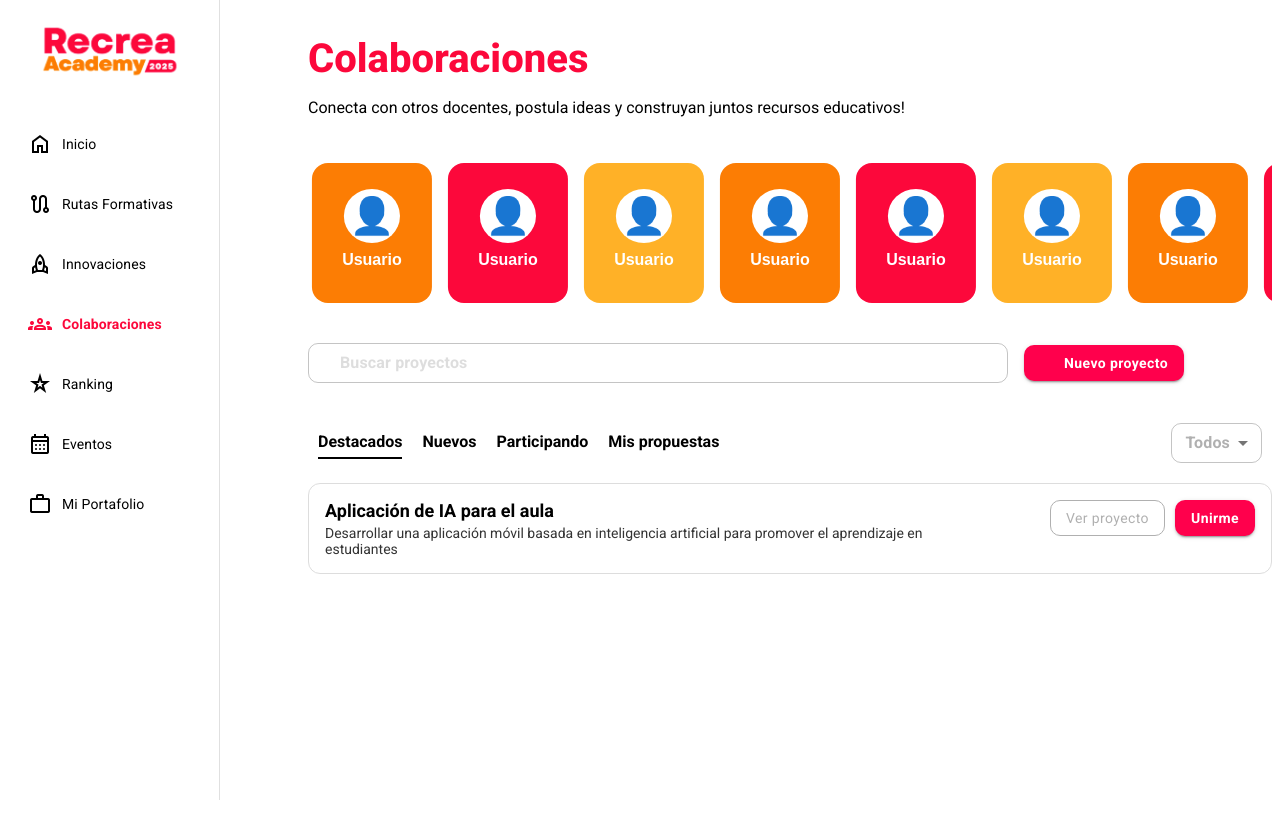
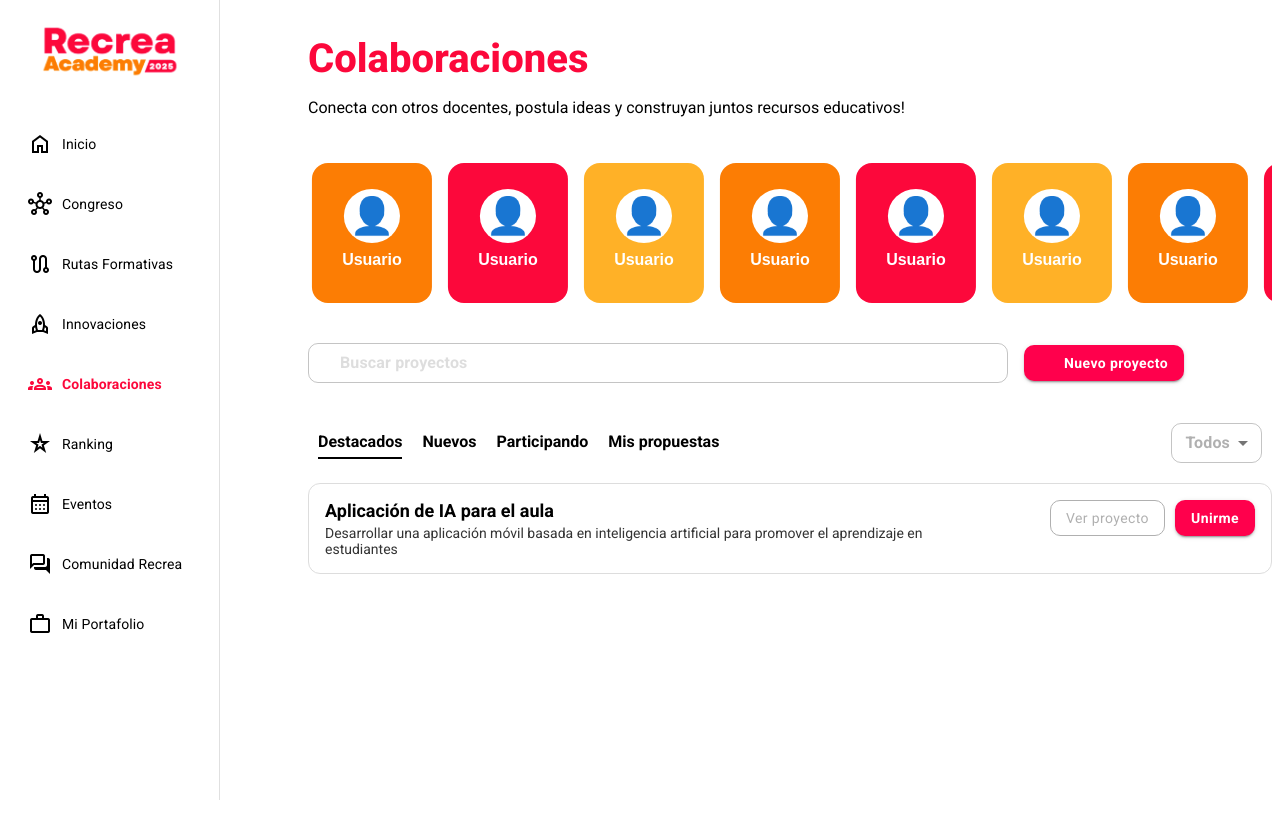
Before and after one commit to aleyrasg/RecreaAcademy, a React (Vite) app in the folder recreaacademy/: page /RecreaAcademy/colaboraciones in a window 1280 px wide. Built offline with nearby package versions, Linux system fonts and the light colour scheme; no server answers; some icons are missing.

Commit message:
Actualizacion sidebar congreso y foro

```diff
--- a/recreaacademy/src/components/Sidebar/sidebar.jsx
+++ b/recreaacademy/src/components/Sidebar/sidebar.jsx
@@ -22,6 +22,15 @@ const Sidebar = () => {
             <Link to="/" className={isActive("/") ? "active" : ""}>
               <span className="material-symbols-outlined">home</span>
               <Typography sx={{ m: 2 }}>Inicio</Typography>
+            </Link>
+          </li>
+          <li>
+            <Link
+              to="/congreso"
+              className={isActive("/congreso") ? "active" : ""}
+            >
+              <span class="material-symbols-outlined">hub</span>
+              <Typography sx={{ m: 2 }}>Congreso</Typography>
             </Link>
           </li>
           <li>
@@ -71,6 +80,15 @@ const Sidebar = () => {
           </li>
           <li>
             <Link
+              to="/foro"
+              className={isActive("/comunidad") ? "active" : ""}
+            >
+              <span class="material-symbols-outlined">forum</span>
+              <Typography sx={{ m: 2 }}>Comunidad Recrea</Typography>
+            </Link>
+          </li>
+          <li>
+            <Link
               to="/mi-portafolio"
               className={isActive("/mi-portafolio") ? "active" : ""}
             >
--- a/recreaacademy/src/main.jsx
+++ b/recreaacademy/src/main.jsx
@@ -19,6 +19,9 @@ import Ranking from './pages/Ranking/Ranking';
 import NotFound from './pages/NotFound';
 import LoginPage from './pages/Login/LoginPage';
 import Logout from './pages/Logout';
+import Congreso from './pages/Congreso/Congreso';
+import Foro from './pages/ComunidadRecrea/Foro';
+
 
 import PrivateRoute from './components/PrivateRoute';
 
@@ -33,6 +36,8 @@ const router = createBrowserRouter(
     { path: '/innovaciones', element: <Innovaciones /> },
     { path: '/colaboraciones', element: <Colaboraciones /> },
     { path: '/eventos', element: <Eventos /> },
+    {path : '/congreso', element: <Congreso />},
+    {path : '/foro', element: <Foro />},
     // {path : '/mi-portafolio', element: <MiPortafolio />},
     // {path : '/ranking', element: <Ranking />},
 
--- /dev/null
+++ b/recreaacademy/src/pages/ComunidadRecrea/Foro.jsx
@@ -0,0 +1,14 @@
+import React from 'react'
+import Layout from '../../components/Layout/Layout'
+
+function Foro() {
+  return (
+    <Layout>
+        <h1>Foro</h1>
+        <p>Bienvenido al Foro de Recrea Academy</p>
+        <p>En construcción</p>
+    </Layout>
+  )
+}
+
+export default Foro
--- /dev/null
+++ b/recreaacademy/src/pages/Congreso/Congreso.jsx
@@ -0,0 +1,14 @@
+import React from 'react'
+import Layout from '../../components/Layout/Layout'
+
+function Congreso() {
+  return (
+    <Layout>
+        <h1>Congreso</h1>
+        <p>Bienvenido al Congreso de Recrea Academy</p>
+        <p>En construcción</p>
+    </Layout>
+  )
+}
+
+export default Congreso
```
